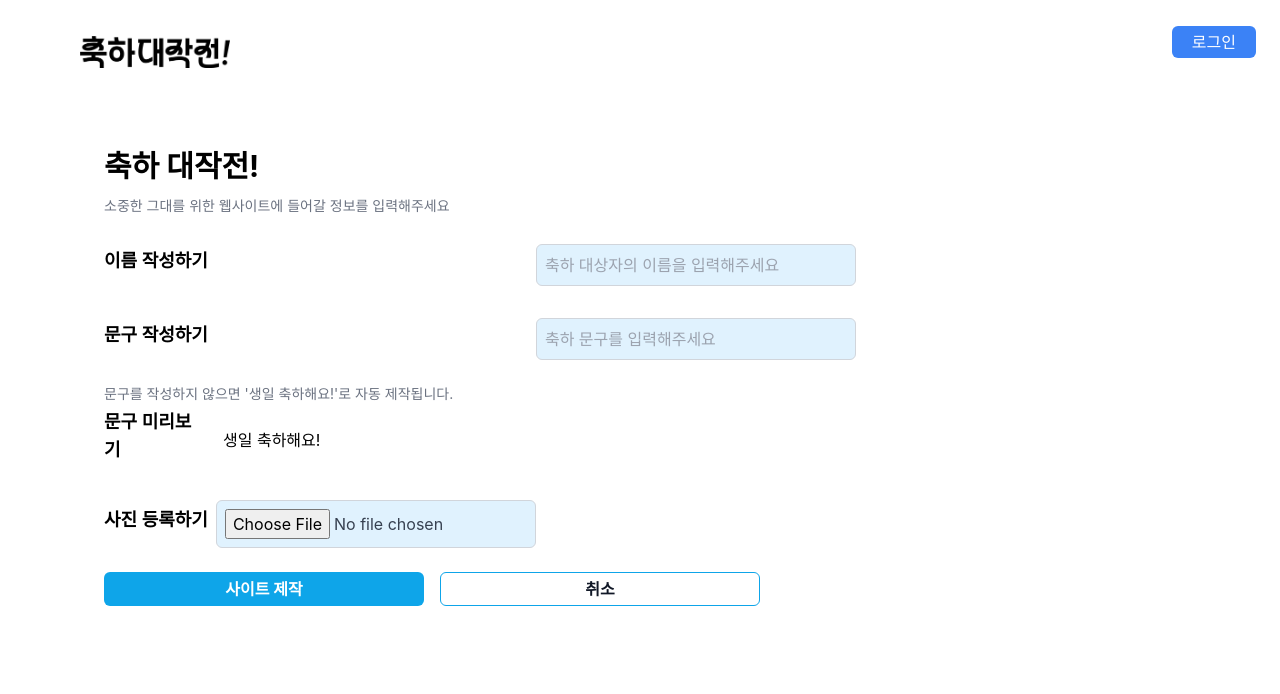
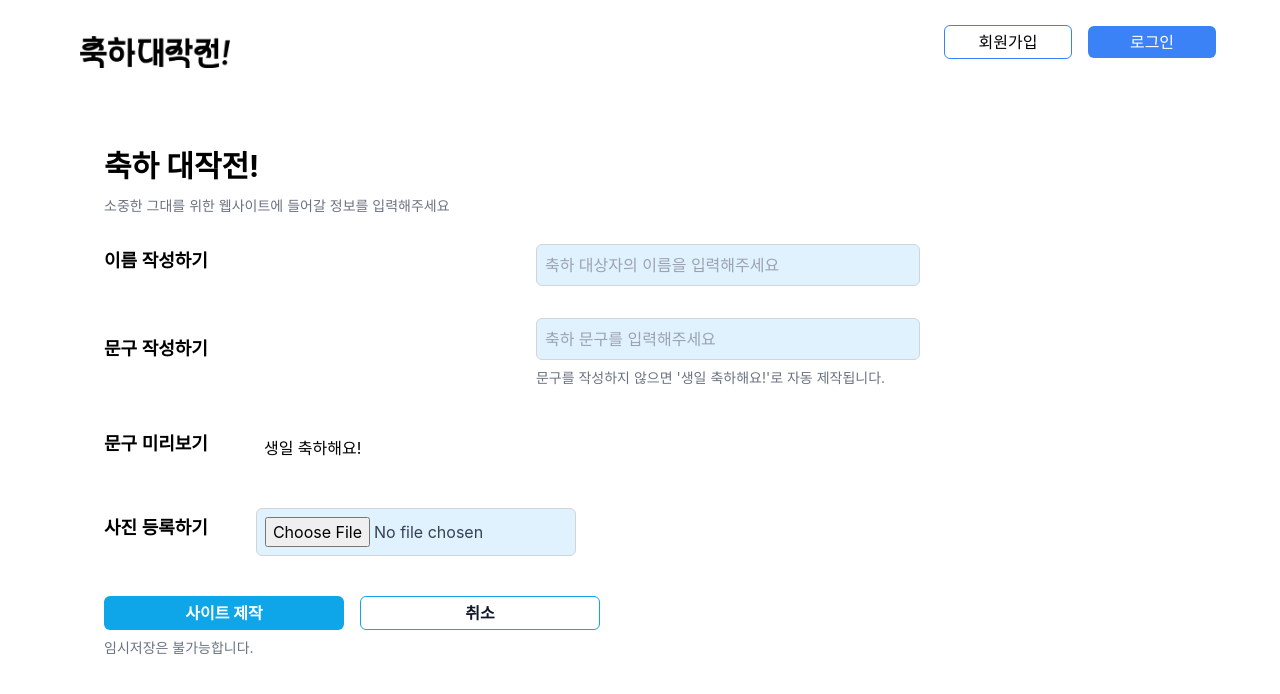
Before and after one commit to cheerUpWorks/CheerUp-UI, a React (Create React App) app: page /createCelebrationPage in a window 1280 px wide. Shown: the top 694 px of the page. Built offline with nearby package versions, Linux system fonts and the light colour scheme.

Commit message:
사이트 추가 페이지 퍼블리싱 스타일 수정

```diff
--- a/src/component/header.js
+++ b/src/component/header.js
@@ -1,6 +1,6 @@
 import React from "react";
 
-const Header = () => {
+const Header = ({ username }) => {
   return (
     <header className="flex justify-between items-center px-6 py-4">
       {/* 왼쪽 로고 */}
@@ -12,9 +12,19 @@ const Header = () => {
         />
       </div>
 
-      {/* 오른쪽 로그인 버튼 */}
-      <div>
-        <button className="bg-blue-500 text-white px-5 py-1 rounded-md hover:bg-blue-600 transition duration-200">
+      {/* 오른쪽 영역 */}
+      <div className="flex items-center">
+        {/* 로그인 상태 메시지 */}
+        {username && (
+          <span className="text-gray-700 text-sm mr-4">
+            {username} 님 환영해요!
+          </span>
+        )}
+
+        <button className="border border-blue-500 text-black bg-white px-5 py-1 mr-4 rounded-md transition duration-200 w-32">
+          회원가입
+        </button>
+        <button className="bg-blue-500 text-white px-5 py-1 mr-10 rounded-md transition duration-200 w-32">
           로그인
         </button>
       </div>
--- a/src/pages/createCelebrationPage.js
+++ b/src/pages/createCelebrationPage.js
@@ -53,33 +53,38 @@ const CreateCelebrationPage = () => {
               type="text"
               value={name}
               onChange={handleNameChange}
-              className="mt-2 ml-80 p-2 bg-sky-100 text-gray-700 border border-gray-300 rounded-md w-80"
+              className="mt-2 ml-80 p-2 bg-sky-100 text-gray-700 border border-gray-300 rounded-md w-96"
               placeholder="축하 대상자의 이름을 입력해주세요"
             />
           </div>
 
           {/* 문구 작성하기 */}
+
             <div className="mb-6 flex items-center">
               <label htmlFor="message" className="block text-lg font-semibold text-left mr-2">문구 작성하기</label>
+
+            <div className=''>
               <input
                 id="message"
                 type="text"
                 value={message}
                 onChange={handleMessageChange}
-              className="mt-2 ml-80 p-2 bg-sky-100 text-gray-700 border border-gray-300 rounded-md w-80"
+                className="mt-2 ml-80 p-2 bg-sky-100 text-gray-700 border border-gray-300 rounded-md w-96"
                 placeholder="축하 문구를 입력해주세요"
               />
-          </div>
-          {/* 문구를 작성하지 않으면 텍스트 */}
-          <p className="mt-2 text-sm text-gray-500">
+               <p className="ml-80 mt-2 text-sm text-gray-500">
               문구를 작성하지 않으면 '생일 축하해요!'로 자동 제작됩니다.
           </p>
+            </div>
+          </div>
+
 
           {/* 문구 미리보기 */}
           <div className="mb-6 flex items-center">
-            <h3 className="text-lg font-semibold text-left mr-2">문구 미리보기</h3>
-            <p className="mt-2 p-4  rounded-md w-full">{previewMessage}</p>
+            <h3 className="text-lg font-semibold text-left mr-2 whitespace-nowrap">문구 미리보기</h3>
+            <p className="mt-2 ml-8 p-4 rounded-md w-full">{previewMessage}</p>
           </div>
+
 
           {/* 사진 등록하기 */}
           <div className="mb-6 flex items-center">
@@ -88,25 +93,27 @@ const CreateCelebrationPage = () => {
               id="image"
               type="file"
               onChange={handleImageChange}
-              className="mt-2 p-2 w-80 bg-sky-100 text-gray-700 border border-gray-300 rounded-md"
+              className="mt-2 ml-10 p-2 w-80 bg-sky-100 text-gray-700 border border-gray-300 rounded-md"
             />
           </div>
 
           {/* 사이트 제작 및 취소 버튼 */}
-          <div className="flex justify-start space-x-4 w-full">
+          <div className="flex justify-start space-x-4 w-full mt-10">
             <button
                 onClick={handleSubmit}
-                className="py-1 px-4 bg-sky-500 text-white font-bold rounded-md w-80"
+                className="py-1 px-4 bg-sky-500 text-white font-bold rounded-md w-60"
             >
                 사이트 제작
             </button>
             <button
                 onClick={handleCancel}
-                className="py-1 px-4 border border-sky-500 text-gray-900 font-bold rounded-md w-80"
+                className="py-1 px-4 border border-sky-500 text-gray-900 font-bold rounded-md w-60"
             >
                 취소
             </button>
           </div>
+          <p className="mt-2 text-gray-500 text-sm">임시저장은 불가능합니다.</p>
+
 
           </div>
       </div>
--- a/src/pages/mainPage.js
+++ b/src/pages/mainPage.js
@@ -5,13 +5,12 @@ import Card from '../component/celebrateCard';
 
 const MainPage = () => {
   const navigate = useNavigate();
-  const [celebrations, setCelebrations] = useState([]); // API로부터 받을 데이터 상태
-  const [username, setUsername] = useState(''); // 로그인한 유저의 username 상태
+  const [celebrations, setCelebrations] = useState([]);
+  const [username, setUsername] = useState('');
 
-  // 더미 데이터로 username 설정
+
   useEffect(() => {
     const fetchUsername = () => {
-      // 더미 데이터
       const dummyUsername = '홍길동'; // 예시로 '홍길동'을 사용
       setUsername(dummyUsername); // 더미 데이터를 상태로 저장
     };
@@ -35,21 +34,21 @@ const MainPage = () => {
   }, []);
 
   const handleCreateCelebration = () => {
-    navigate('/createCelebrationPage')
+    navigate('/createCelebrationPage');
   };
 
   return (
     <div className='overflow-x-hidden'>
       <header className="mb-4">
-        <Header />
+        {/* Header 컴포넌트에 username을 prop으로 전달 */}
+        <Header username={username} />
       </header>
 
       {/* 메인 컨텐츠 */}
       <div className="flex flex-col items-start justify-center px-20 py-6 mt-20 w-full ml-6">
         {/* 축하 기록 */}
         <div className="flex items-center mb-6 w-full justify-start">
-          {/* 로그인한 유저의 username을 사용 */}
-          <h2 className="text-xl font-semibold text-left  mr-4">
+          <h2 className="text-xl font-semibold text-left mr-4">
             {`${username}님의 축하기록`}
           </h2>
           <button
@@ -67,7 +66,6 @@ const MainPage = () => {
 
         {/* 카드 리스트 */}
         <div className="grid grid-cols-1 sm:grid-cols-2 md:grid-cols-3 lg:grid-cols-4 gap-x-1 gap-y-5 w-full">
-          {/* 데이터가 있을 경우 카드를 생성 */}
           {celebrations.map((celebration, index) => (
             <Card
               key={index}
```
Lines whose indentation alone changed are shown as unchanged.
